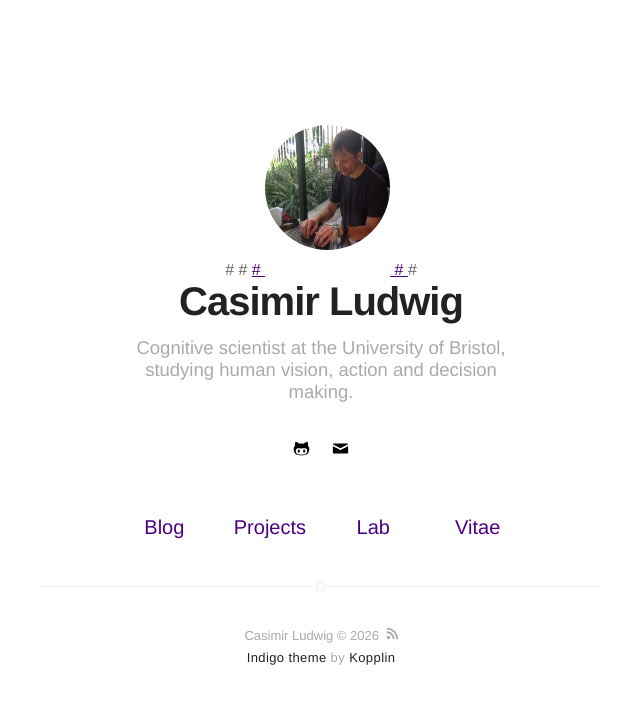
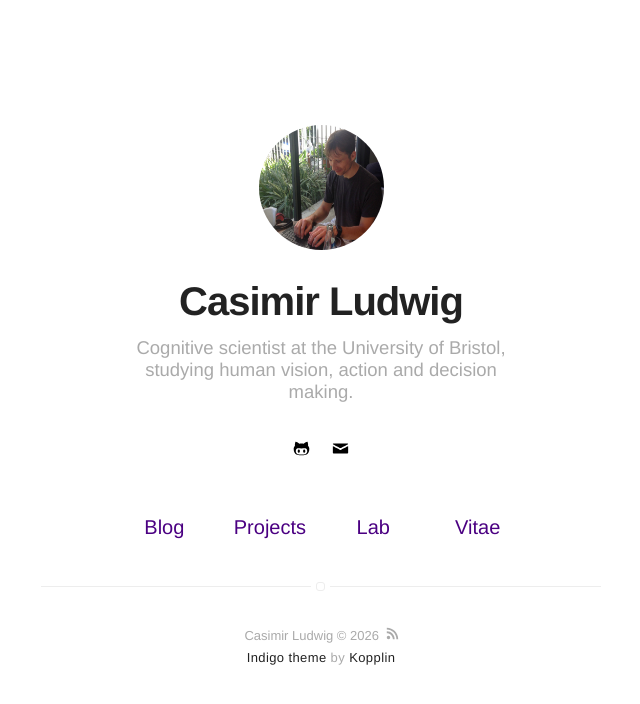
Before and after one commit to CasLudwig/CasLudwig.github.io, a Jekyll site: the page built from index.html, in a window 1280 px wide. Shown: the top 704 px of the page, without its empty margins (319-959 px from the left). Built offline with Jekyll 4.4.1, drawn with Linux system fonts in a browser that asks for light colours.

Commit message:
Uncomment about section in header.html

```diff
--- a/_includes/header.html
+++ b/_includes/header.html
@@ -6,11 +6,11 @@
 
 {% if showHeader == true %}
     <header class="header-home {% if site.animation %}animated{% endif %}">
-#        {% if site.about %}
-#            <a class="link" href="{{ site.url }}/about">
-#                <img class="selfie" alt="{{ site.name }}" src="{% if site.external-image %}{{ site.picture }}{% else %}{{ site.url }}/{{ site.picture }}{% endif %}" />
-#            </a>
-#        {% else %}
+        {% if site.about %}
+            <a class="link" href="{{ site.url }}/about">
+                <img class="selfie" alt="{{ site.name }}" src="{% if site.external-image %}{{ site.picture }}{% else %}{{ site.url }}/{{ site.picture }}{% endif %}" />
+            </a>
+        {% else %}
             <span class="link">
                 <img class="selfie" alt="{{ site.name }}" src="{% if site.external-image %}{{ site.picture }}{% else %}{{ site.url }}/{{ site.picture }}{% endif %}" />
             </span>
```
